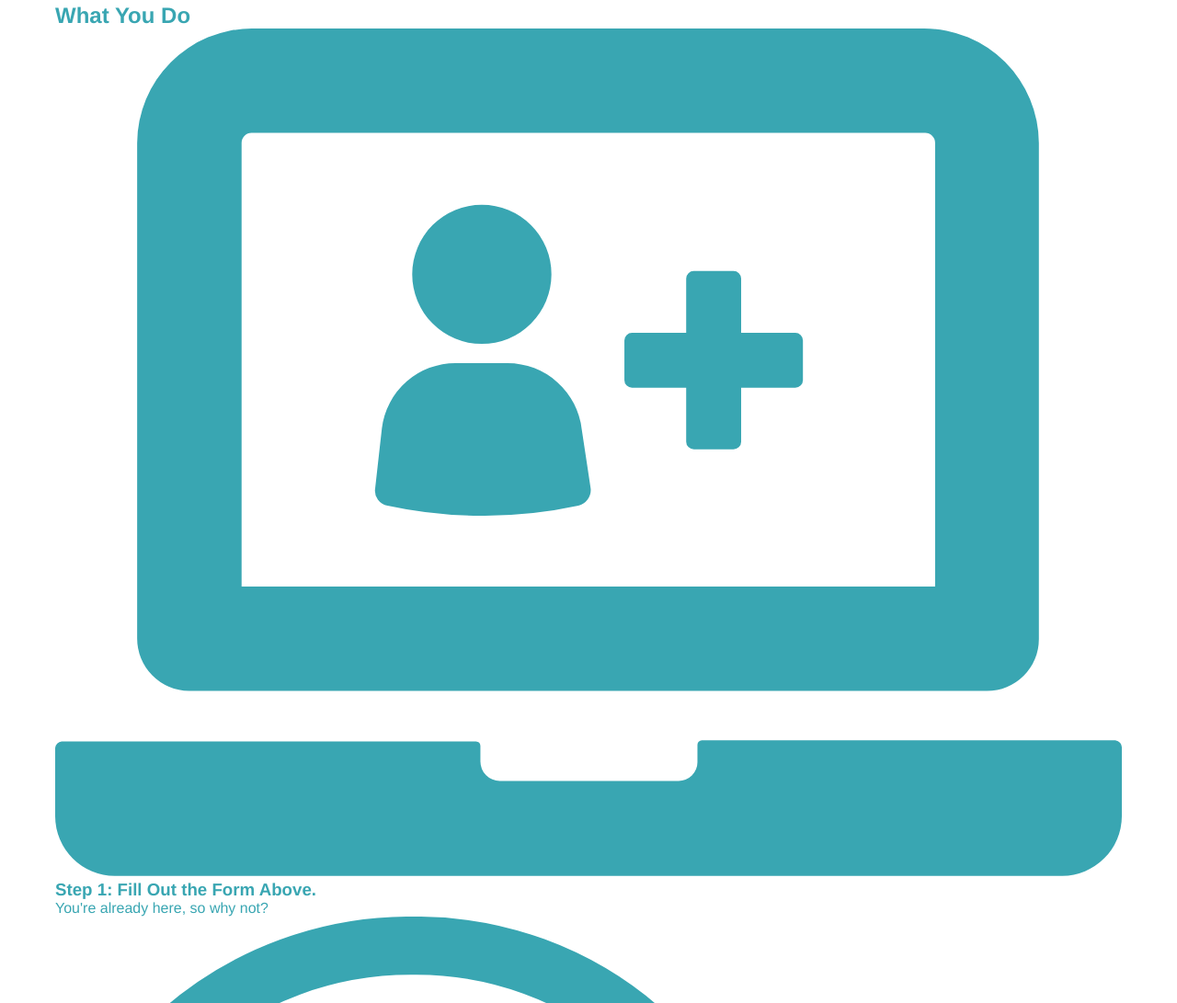
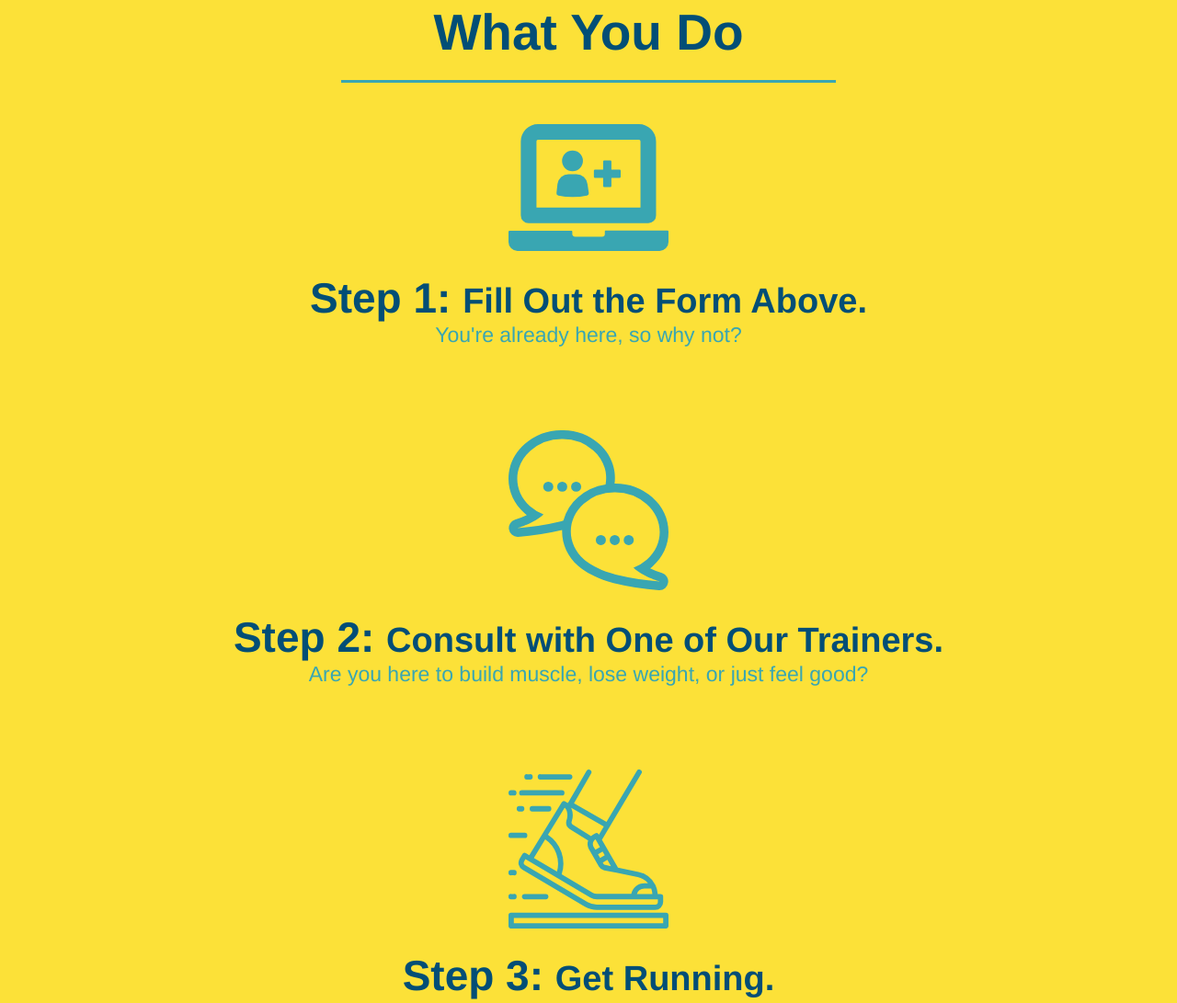
Before and after one commit to dondjames07/run-buddy, a plain HTML site: page index.html in a window 1280 px wide. Shown: the part 1017-2108 px from the top of the page at 92% size. Drawn offline with Linux system fonts and the light colour scheme.

Commit message:
stlyed what you do section

```diff
--- a/assets/style.css
+++ b/assets/style.css
@@ -88,7 +88,7 @@ section {
     right: 140px;
 }
 
-. hero-form h3 {
+.hero-form h3 {
    font-size: 24px;
     margin: 0;
 }
@@ -123,15 +123,54 @@ section {
     text-align: center;
 }
 
-.intro h2 {
+
+
+.intro p {
+    margin: 0 auto;
+}
+
+.steps {
+    text-align: center;
+    background: #fce138;
+}
+
+.section-title {
     font-size: 55px;
     color: #024e76;
     margin-bottom: 35px;
     padding: 0 100px 20px 100px;
-    border-bottom: 3px solid #fce138;
     display: inline-block;
-    }
+    border-bottom: 3px solid;
+  }
 
-.intro p {
-    margin: 0 auto;
-}
+  .primary-border {
+    border-color: #fce138;
+  }
+
+  .secondary-border {
+    border-color: #39a6b2;
+  }
+
+  .steps div {
+    margin-bottom: 80px;
+  }
+
+  .steps img {
+    width: 15%;
+    margin: 10px 0;
+  }
+
+  .steps h3 {
+    color: #024e76;
+    font-size: 46px;
+    margin-top: 10px;
+  }
+
+  .steps p {
+    color: #39a6b2;
+    font-size: 23px;
+  }
+
+  .steps span {
+    font-size: 38px;
+  }
--- a/index.html
+++ b/index.html
@@ -67,7 +67,7 @@
 
       <!-- "what we do" section-->
       <section id="what-we-do" class="intro">
-        <h2>What We Do</h2>
+        <h2 class="section-title primary-border">What We Do</h2>
 
       </section>
       <p>
@@ -75,30 +75,30 @@
       </p>
 
       <!--"what you do" section-->
-      <section id="what-you-do">
-        <h2>What You Do</h2>
+      <section id="what-you-do" class="steps">
+        <h2 class="section-title secondary-border">What You Do</h2>
 
         <div>
           <img src="./assets/images/step-1.svg" alt=""/>
-          <h3>Step 1: Fill Out the Form Above.</h3>
+          <h3>Step 1: <span>Fill Out the Form Above.</span></h3>
           <p>You're already here, so why not?</p>
         </div>
 
         <div>
           <img src="./assets/images/step-2.svg" alt=""/>
-          <h3>Step 2: Consult with One of Our Trainers.</h3>
+          <h3>Step 2: <span>Consult with One of Our Trainers.</span></h3>
           <p>Are you here to build muscle, lose weight, or just feel good?</p>
         </div>
 
         <div>
           <img src="./assets/images/step-3.svg" alt=""/>
-          <h3>Step 3: Get Running.</h3>
+          <h3>Step 3: <span>Get Running.</span></h3>
           <p>Hit the ground running (literally) once your trainer lays out your plan.</p>
         </div>
 
         <div>
           <img src="./assets/images/step-4.svg" alt=""/>
-          <h3>Step 4: See Results.</h3>
+          <h3>Step 4: <span>See Results.</span></h3>
           <p>Bi-weekly checkins with your trainer will keep you focused</p>
         </div>
       </section>
```
